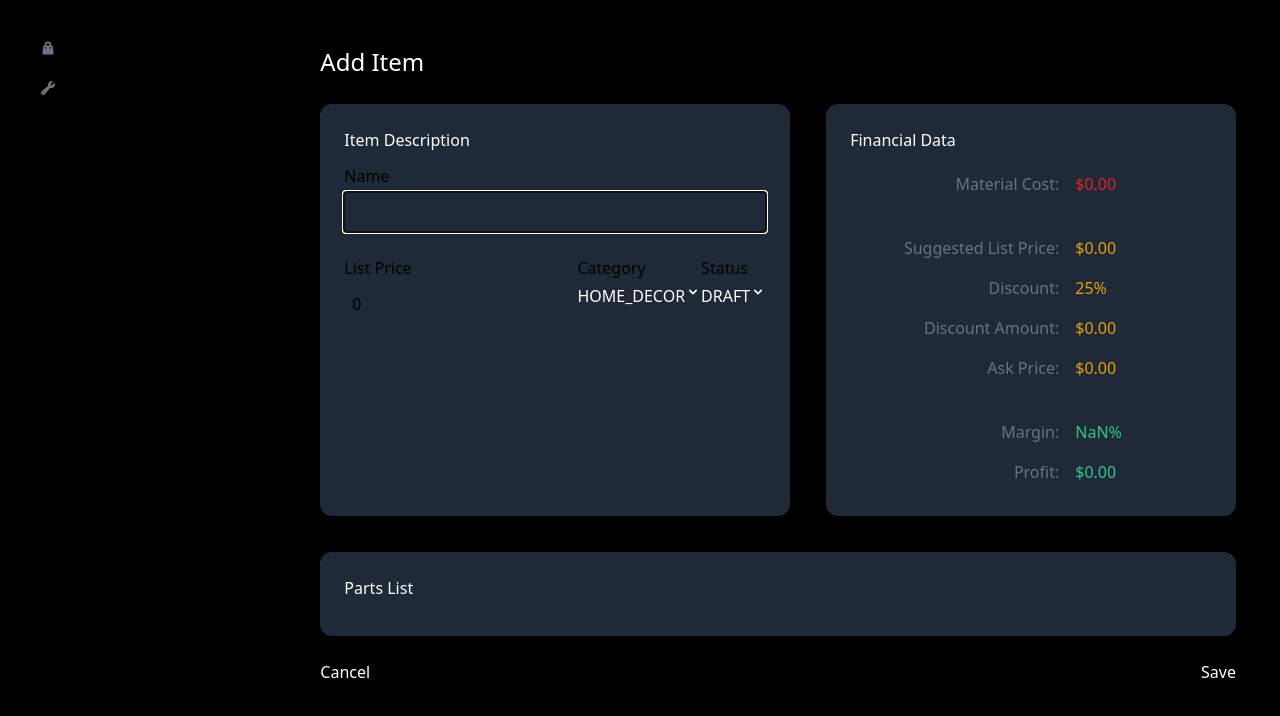
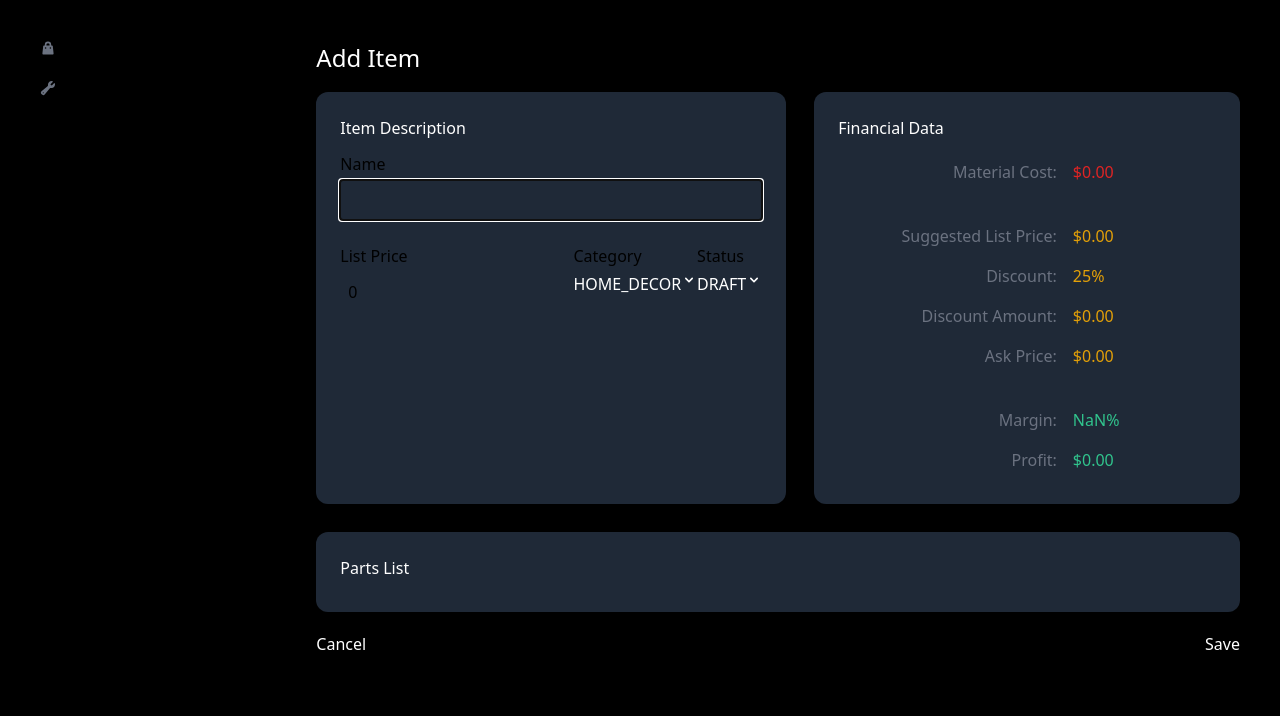
Before and after one commit to gtbaron/ims-ui, a React (Vite) app: page /item-details in a window 1280 px wide. Shown: the top 716 px of the page. Built offline with nearby package versions, Linux system fonts and the light colour scheme.

Commit message:
adjusting spacing

```diff
--- a/src/components/items/ItemDescription.tsx
+++ b/src/components/items/ItemDescription.tsx
@@ -1,4 +1,4 @@
-import React, {useEffect, useRef, useState} from "react";
+import React, {useEffect, useRef} from "react";
 import {Item} from "@/components/items/Item";
 import {Dropdown, DropdownItem, Label, TextInput} from "flowbite-react";
 import {ItemCategory} from "@/components/items/ItemCategory";
@@ -18,7 +18,7 @@ export const ItemDescription: React.FC<ItemDescriptionProps> = (props: ItemDescr
 
     const {item, handleItemValueChanged} = props;
     return (
-        <div className={'text-left w-1/2 m-3 bg-gray-800 rounded-xl space-y-6 p-6'}>
+        <div className={'text-left w-1/2 m-2 bg-gray-800 rounded-xl space-y-6 p-6'}>
             <div className="text-white text-left mb-3">
                 <h2>Item Description</h2>
             </div>
@@ -29,7 +29,7 @@ export const ItemDescription: React.FC<ItemDescriptionProps> = (props: ItemDescr
                 <TextInput
                     id="name"
                     value={item.name}
-                    onChange={(event) => props.handleItemValueChanged(event.target.value, 'name')}
+                    onChange={(event) => handleItemValueChanged(event.target.value, 'name')}
                     required
                     ref={nameInputRef}
                     sizing={'sm'}
@@ -43,7 +43,7 @@ export const ItemDescription: React.FC<ItemDescriptionProps> = (props: ItemDescr
                     <TextInput
                         id="listPrice"
                         value={item.listPrice}
-                        onChange={(event) => props.handleItemValueChanged(event.target.value, 'listPrice')}
+                        onChange={(event) => handleItemValueChanged(event.target.value, 'listPrice')}
                         required
                         sizing={'sm'}
                     />
@@ -54,7 +54,7 @@ export const ItemDescription: React.FC<ItemDescriptionProps> = (props: ItemDescr
                     </div>
                     <Dropdown id={'itemCategory'} label={item.itemCategory} size={'sm'}>
                         {Object.values(ItemCategory).map((category) => (
-                            <DropdownItem value={item.itemCategory} key={category} onClick={() => props.handleItemValueChanged(category, 'itemCategory')} >{category}</DropdownItem>
+                            <DropdownItem value={item.itemCategory} key={category} onClick={() => handleItemValueChanged(category, 'itemCategory')} >{category}</DropdownItem>
                         ))}
                     </Dropdown>
                 </div>
@@ -64,7 +64,7 @@ export const ItemDescription: React.FC<ItemDescriptionProps> = (props: ItemDescr
                     </div>
                     <Dropdown id={'itemStatus'} label={item.itemStatus} size={'sm'}>
                         {Object.values(ItemStatus).map((status) => (
-                            <DropdownItem value={item.itemCategory} key={status} onClick={() => props.handleItemValueChanged(status, 'itemStatus')} >{status}</DropdownItem>
+                            <DropdownItem value={item.itemCategory} key={status} onClick={() => handleItemValueChanged(status, 'itemStatus')} >{status}</DropdownItem>
                         ))}
                     </Dropdown>
                 </div>
--- a/src/components/items/ItemDetailsPage.tsx
+++ b/src/components/items/ItemDetailsPage.tsx
@@ -33,7 +33,7 @@ export const ItemDetailsPage: React.FC = () => {
 
     return (
         <div>
-            <div className={'m-3'}>
+            <div className={'m-2'}>
                 <h1 className='text-white'>{item.id ? item.name : 'Add Item'}</h1>
             </div>
             <div className={'mb-3 flex flex-row gap-3'}>
@@ -43,7 +43,7 @@ export const ItemDetailsPage: React.FC = () => {
             <div className={'mb-3 flex flex-row gap-3'}>
                 <ItemPartsList />
             </div>
-            <div className={'flex flex-row justify-between m-3'}>
+            <div className="flex flex-row justify-between m-2">
                 <Button color={'gray'} size={'sm'} onClick={() => navigate(-1)}>Cancel</Button>
                 <Button color={'green'} size={'sm'} className="btn btn-primary" onClick={handleAddUpdateItem}>Save</Button>
             </div>
--- a/src/components/items/ItemFinancials.tsx
+++ b/src/components/items/ItemFinancials.tsx
@@ -34,7 +34,7 @@ export const ItemFinancials: React.FC<ItemFinancialsProps> = (props: ItemFinanci
     }, [props.item, setCostOfParts, suggestedListPrice, setSuggestedListPrice, setAskPrice, discount]);
 
     return (
-        <div className='w-full flex flex-col flex-1 m-3 bg-gray-800 rounded-xl space-y-6 p-6'>
+        <div className='w-full flex flex-col flex-1 m-2 bg-gray-800 rounded-xl space-y-6 p-6'>
             <div className="text-white text-left mb-3">
                 <h2>Financial Data</h2>
             </div>
--- a/src/components/items/ItemPartsList.tsx
+++ b/src/components/items/ItemPartsList.tsx
@@ -2,8 +2,8 @@ import React from "react";
 
 export const ItemPartsList: React.FC = () => {
     return (
-        <div className={'bg-gray-800 rounded-xl space-y-6 text-left p-6 m-3 w-full'}>
-            <div className="text-white text-left mb-3">
+        <div className={'bg-gray-800 rounded-xl space-y-6 text-left p-6 m-2 w-full'}>
+            <div className="text-white text-left mb-2">
                 <h2>Parts List</h2>
             </div>
         </div>
```
